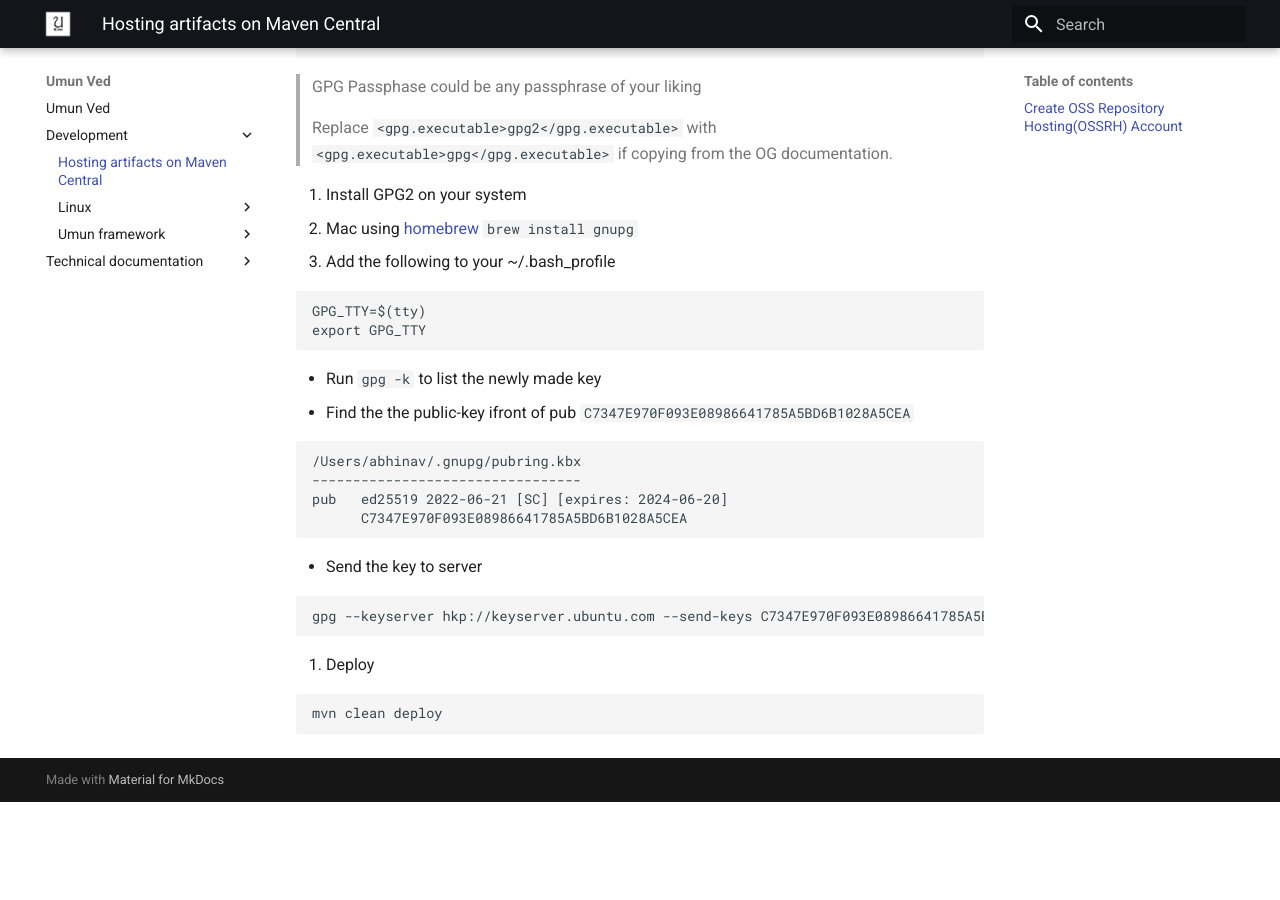
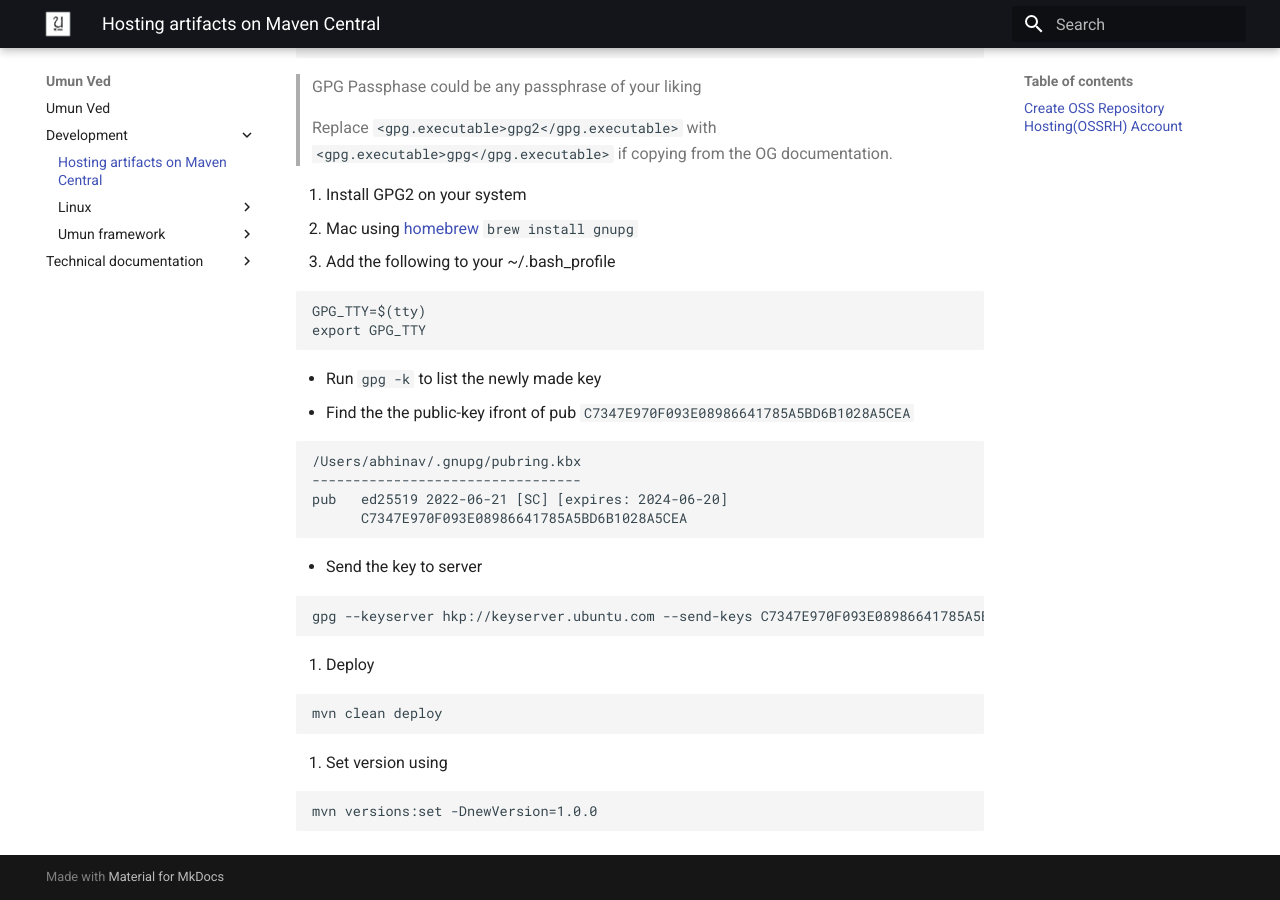
Before and after one commit to iAbhinav/testing-mkdocs, an MkDocs documentation site: the page built from docs/development/maven_central.md, in a window 1280 px wide and 900 px high, scrolled down 1745 px. Built offline with MkDocs 1.6.1 and Material for MkDocs 9.7.7, drawn with Linux system fonts in a browser that asks for light colours; before the commit the page ends 2547 px from its top, so only the background shows below that.

Commit message:
Update maven_central.md

````diff
--- a/docs/development/maven_central.md
+++ b/docs/development/maven_central.md
@@ -101,3 +101,8 @@ gpg --keyserver hkp://keyserver.ubuntu.com --send-keys C7347E970F093E08986641785
 ```
 mvn clean deploy
 ```
+
+12. Set version using
+```
+mvn versions:set -DnewVersion=1.0.0
+```
````
